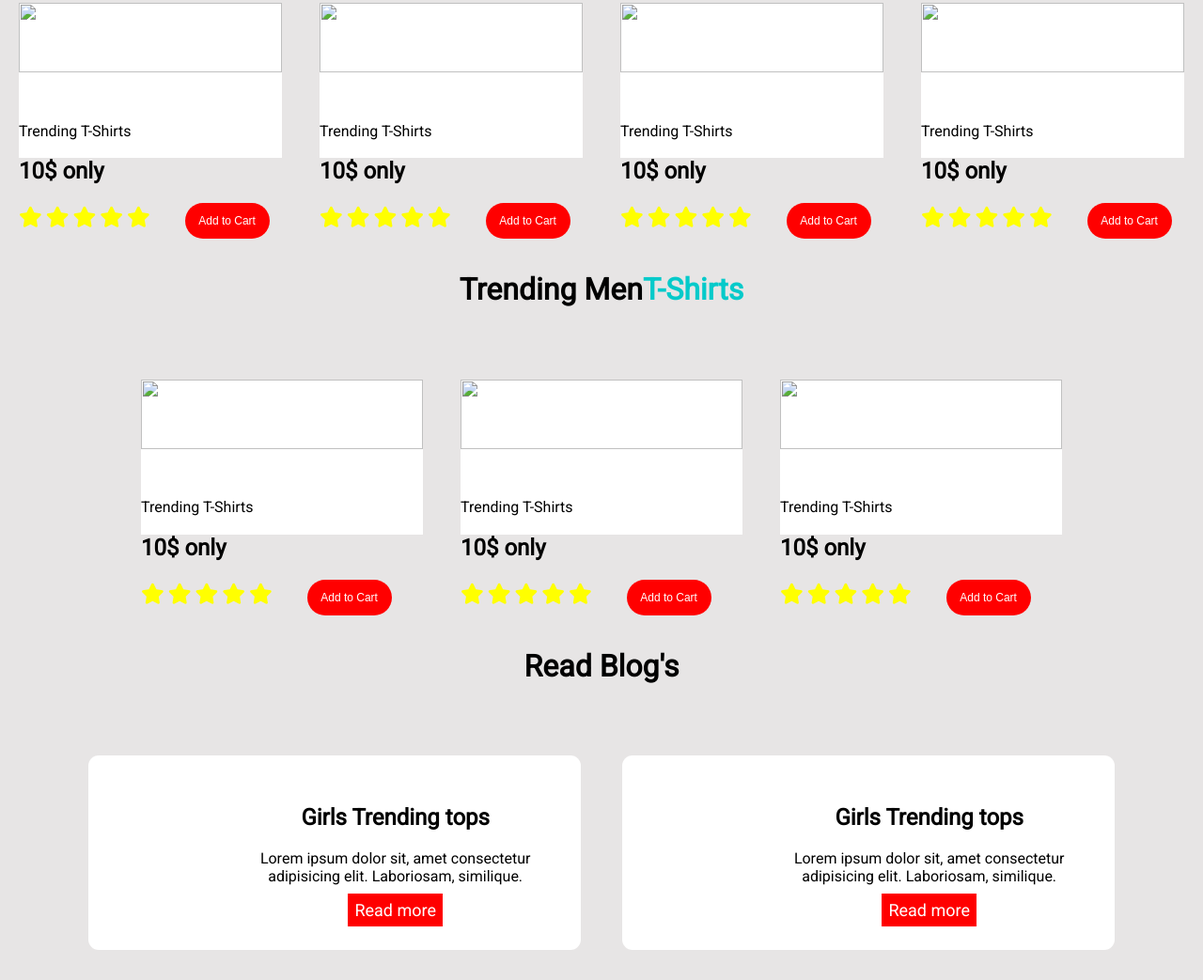
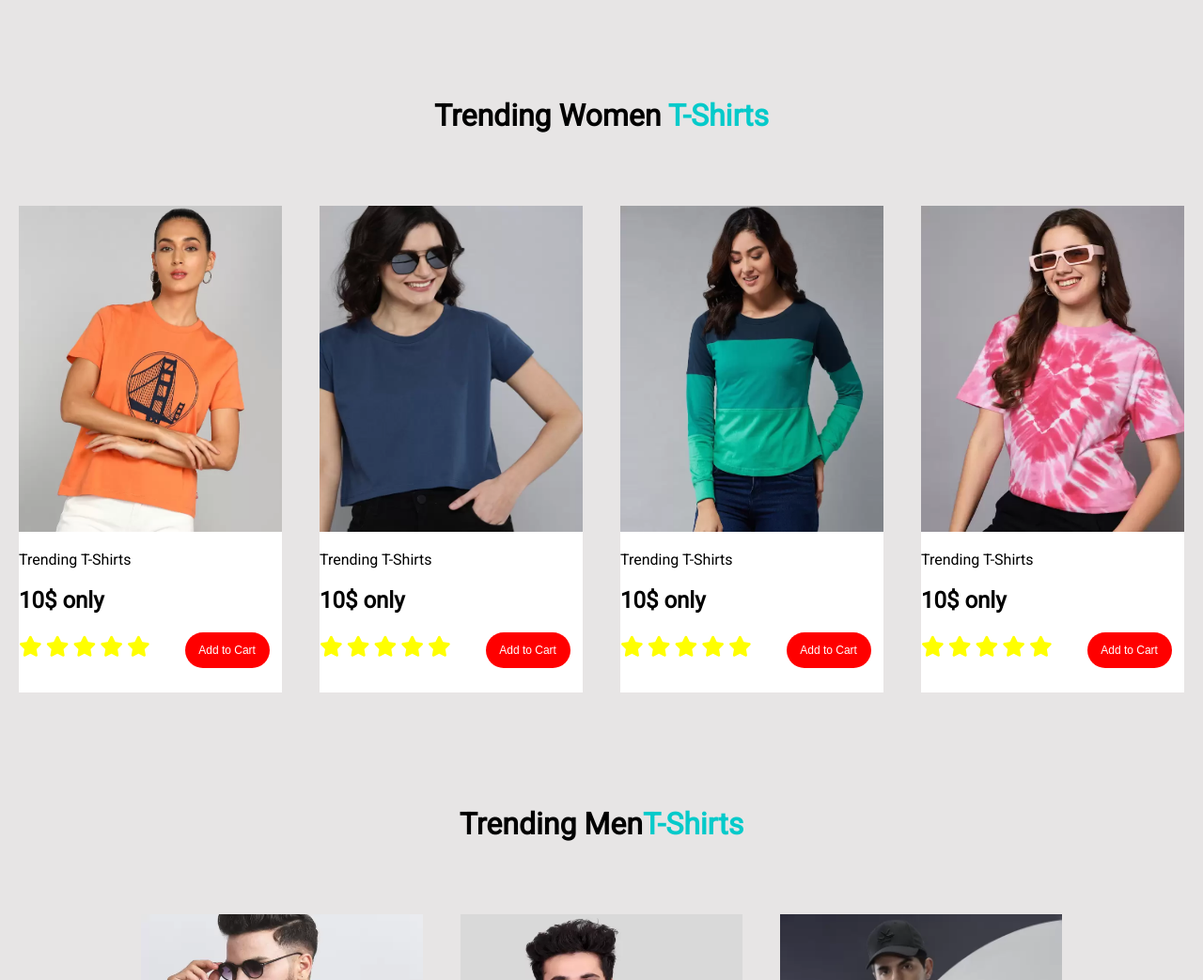
Before and after one commit to Arpita-jain19/E-commerce-Website, a plain HTML site: page index.html in a window 1280 px wide. Shown: the part 709-1752 px from the top of the page at 94% size. Drawn offline with Linux system fonts and the light colour scheme; files that its build step writes are made by us from their sources; a web font is replaced by a local one.

Commit message:
Modified index.htmk

```diff
--- a/index.html
+++ b/index.html
@@ -4,7 +4,7 @@
     <meta charset="UTF-8">
     <meta name="viewport" content="width=device-width, initial-scale=1.0">
     <title>Shopping Website</title>
-    <link rel="stylesheet" href="/Projects/E-commerce_Website/shop.css">
+    <link rel="stylesheet" href="shop.css">
     <link
     href="https://fonts.googleapis.com/css2?family=Abril+Fatface&family=Catamaran:wght@200&family=Courgette&family=Edu+TAS+Beginner:wght@700&family=Lato:wght@300;900&family=Mukta:wght@700&family=Mulish:wght@300&family=Open+Sans&family=PT+Sans:ital,wght@1,700&family=Poppins:wght@300&family=Raleway:wght@100&family=Roboto&family=Roboto+Condensed:wght@700&family=Roboto+Slab&display=swap"
     rel="stylesheet">
@@ -34,7 +34,7 @@
                     <p>Lorem ipsum dolor sit amet consectetur adipisicing elit. Earum, accusamus nisi! Voluptatibus magni tempora pariatur beatae impedit fugit obcaecati perferendis sit laboriosam excepturi repellat iste eaque placeat necessitatibus odit atque assumenda ducimus eum, fuga maxime. Earum, odio ab aspernatur quaerat sequi ratione maiores</p>
                     <button>Explore </button>
                 </div>
-                <img src="/Projects/E-commerce_Website/Images/main.png" alt="Not avaible">
+                <img src="Images/main.png" alt="Not avaible">
             </div>
 
             <!-- Clothes -->
@@ -44,7 +44,7 @@
                 </div>
                 <div class="card">
                     <div class="trends">
-                        <img src="/Projects/E-commerce_Website/Images/g1.webp" alt="">
+                        <img src="Images/g1.webp" alt="">
                         <div class="card-Text">
                             <p>Trending T-Shirts</p>
                             <h2>10$ only</h2>
@@ -57,7 +57,7 @@
                         </div>
                     </div>
                     <div class="trends">
-                        <img src="/Projects/E-commerce_Website/Images/g2.webp" alt="">
+                        <img src="Images/g2.webp" alt="">
                         <div class="card-Text">
                             <p>Trending T-Shirts</p>
                             <h2>10$ only</h2>
@@ -70,7 +70,7 @@
                         </div>
                     </div>
                     <div class="trends">
-                        <img src="/Projects/E-commerce_Website/Images/g3.webp" alt="">
+                        <img src="Images/g3.webp" alt="">
                         <div class="card-Text">
                             <p>Trending T-Shirts</p>
                             <h2>10$ only</h2>
@@ -83,7 +83,7 @@
                         </div>
                     </div>
                     <div class="trends">
-                        <img src="/Projects/E-commerce_Website/Images/g4.webp" alt="">
+                        <img src="Images/g4.webp" alt="">
                         <div class="card-Text">
                             <p>Trending T-Shirts</p>
                             <h2>10$ only</h2>
@@ -102,7 +102,7 @@
                 </div>
                 <div class="card">
                     <div class="trends">
-                        <img src="/Projects/E-commerce_Website/Images/M1.webp" alt="">
+                        <img src="Images/M1.webp" alt="">
                         <div class="card-Text">
                             <p>Trending T-Shirts</p>
                             <h2>10$ only</h2>
@@ -115,7 +115,7 @@
                         </div>
                     </div>
                     <div class="trends">
-                        <img src="/Projects/E-commerce_Website/Images/M2.webp" alt="">
+                        <img src="Images/M2.webp" alt="">
                         <div class="card-Text">
                             <p>Trending T-Shirts</p>
                             <h2>10$ only</h2>
@@ -128,7 +128,7 @@
                         </div>
                     </div>
                     <div class="trends">
-                        <img src="/Projects/E-commerce_Website/Images/M3.webp" alt="">
+                        <img src="Images/M3.webp" alt="">
                         <div class="card-Text">
                             <p>Trending T-Shirts</p>
                             <h2>10$ only</h2>
@@ -150,7 +150,7 @@
                 </div>
                 <div class="blogs" >
                     <div class="blogCard">
-                        <img src="/Projects/E-commerce_Website/Images/trend1.webp" alt="">
+                        <img src="Images/trend1.webp" alt="">
                         <div class="blog-text">
                             <h2>Girls Trending tops</h2>
                             <p>Lorem ipsum dolor sit, amet consectetur adipisicing elit. Laboriosam, similique.</p>
@@ -159,7 +159,7 @@
                     </div>
                     <div class="blogs">
                         <div class="blogCard">
-                            <img src="/Projects/E-commerce_Website/Images/trend2.webp" alt="">
+                            <img src="Images/trend2.webp" alt="">
                             <div class="blog-text">
                                 <h2>Girls Trending tops</h2>
                                 <p>Lorem ipsum dolor sit, amet consectetur adipisicing elit. Laboriosam, similique.</p>
@@ -175,7 +175,7 @@
                     </h1>
                     <div class="customer" >
                         <div class="review" >
-                            <img src="/Projects/E-commerce_Website/Images/r1.jpg" alt="">
+                            <img src="Images/r1.jpg" alt="">
                             <p>Lorem ipsum dolor sit amet consectetur adipisicing elit. Molestiae sed ipsum fugiat mollitia veritatis distinctio corrupti cumque autem asperiores dolore?</p>
                             <i class="fa-solid fa-star"></i>
                             <i class="fa-solid fa-star"></i>
@@ -183,7 +183,7 @@
                             <i class="fa-solid fa-star"></i>
                         </div>
                         <div class="review">
-                            <img src="/Projects/E-commerce_Website/Images/r2.jpg" alt="">
+                            <img src="Images/r2.jpg" alt="">
                             <p>Lorem ipsum dolor sit amet consectetur adipisicing elit. Molestiae sed ipsum fugiat mollitia veritatis distinctio corrupti cumque autem asperiores dolore?</p>
                             <i class="fa-solid fa-star"></i>
                             <i class="fa-solid fa-star"></i>
@@ -191,7 +191,7 @@
                             <i class="fa-solid fa-star"></i>
                         </div>
                         <div class="review">
-                            <img src="/Projects/E-commerce_Website/Images/r3.jpg"  alt="">
+                            <img src="Images/r3.jpg"  alt="">
                             <p>Lorem ipsum dolor sit amet consectetur adipisicing elit. Molestiae sed ipsum fugiat mollitia veritatis distinctio corrupti cumque autem asperiores dolore?</p>
                             <i class="fa-solid fa-star"></i>
                             <i class="fa-solid fa-star"></i>
@@ -242,7 +242,7 @@
                 </div>
             </div>
       </div>
-    <script src="/Projects/E-commerce_Website/shop.js"></script>
+    <script src="shop.js"></script>
 
 </body>
 </html>
```
